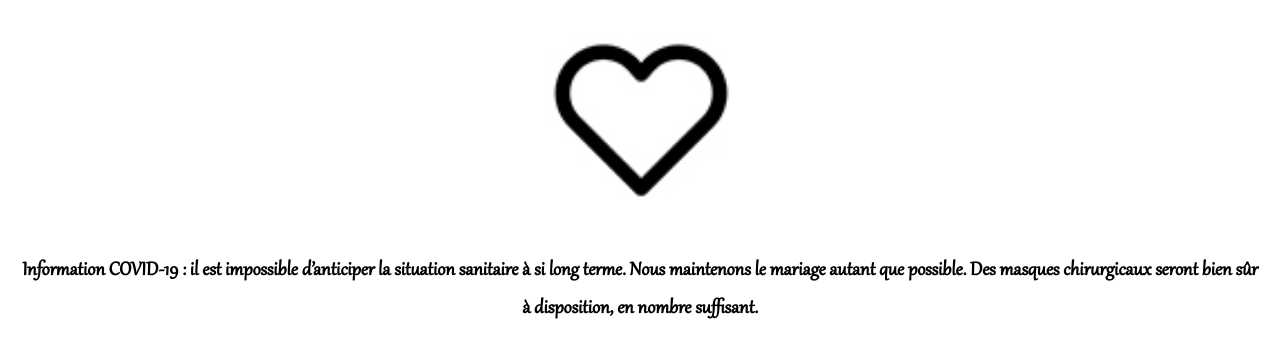
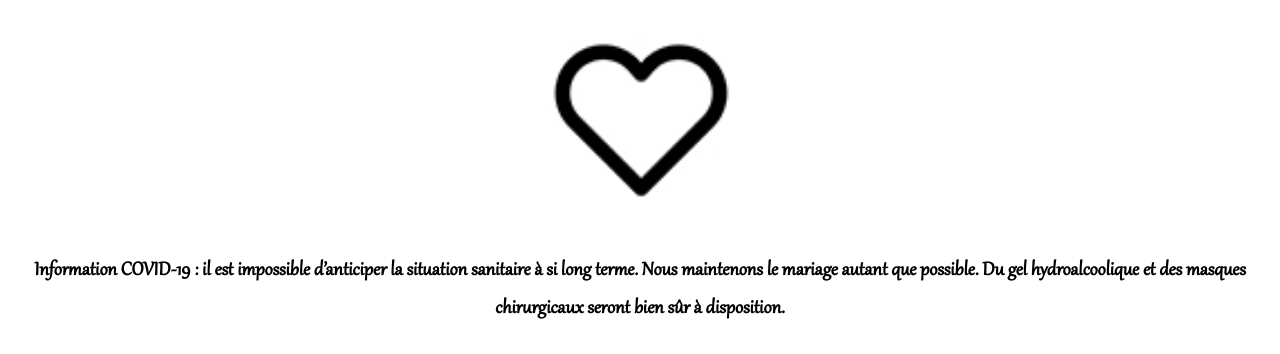
Before and after one commit to Germinal-A/Site-du-Mariage-de-Julia-et-Germain, a Jekyll site: the page built from informations-pratiques.md, in a window 1280 px wide and 900 px high, scrolled down 5074 px, cut to the strip 0-354 px from the top of the window. Built offline with Jekyll 4.4.1, drawn with Linux system fonts in a browser that asks for light colours.

Commit message:
Update informations-pratiques.md

```diff
--- a/informations-pratiques.md
+++ b/informations-pratiques.md
@@ -35,7 +35,7 @@ weight: 4
 ![](assets/Coeur.jpg){: .large width="4%"}
 ![](assets/Coeur.jpg){: .small width="15%"}
 
-#### Information COVID-19 : il est impossible d'anticiper la situation sanitaire à si long terme. Nous maintenons le mariage autant que possible. Des masques chirurgicaux seront bien sûr à disposition, en nombre suffisant.
+#### Information COVID-19 : il est impossible d'anticiper la situation sanitaire à si long terme. Nous maintenons le mariage autant que possible. Du gel hydroalcoolique et des masques chirurgicaux seront bien sûr à disposition.
 
 <iframe src="https://www.google.com/maps/embed?pb=!1m18!1m12!1m3!1d4758.121377013103!2d-0.21830238666508295!3d44.83794374170417!2m3!1f0!2f0!3f0!3m2!1i1024!2i768!4f13.1!3m3!1m2!1s0xd554532dc533345%3A0x6049a9547322ec03!2sCh%C3%A2teau%20de%20Garde!5e0!3m2!1sfr!2sfr!4v1595537776165!5m2!1sfr!2sfr" style="border:0;" allowfullscreen="" aria-hidden="false" tabindex="0" width="100%" height="400" frameborder="0"></iframe>
 
```
